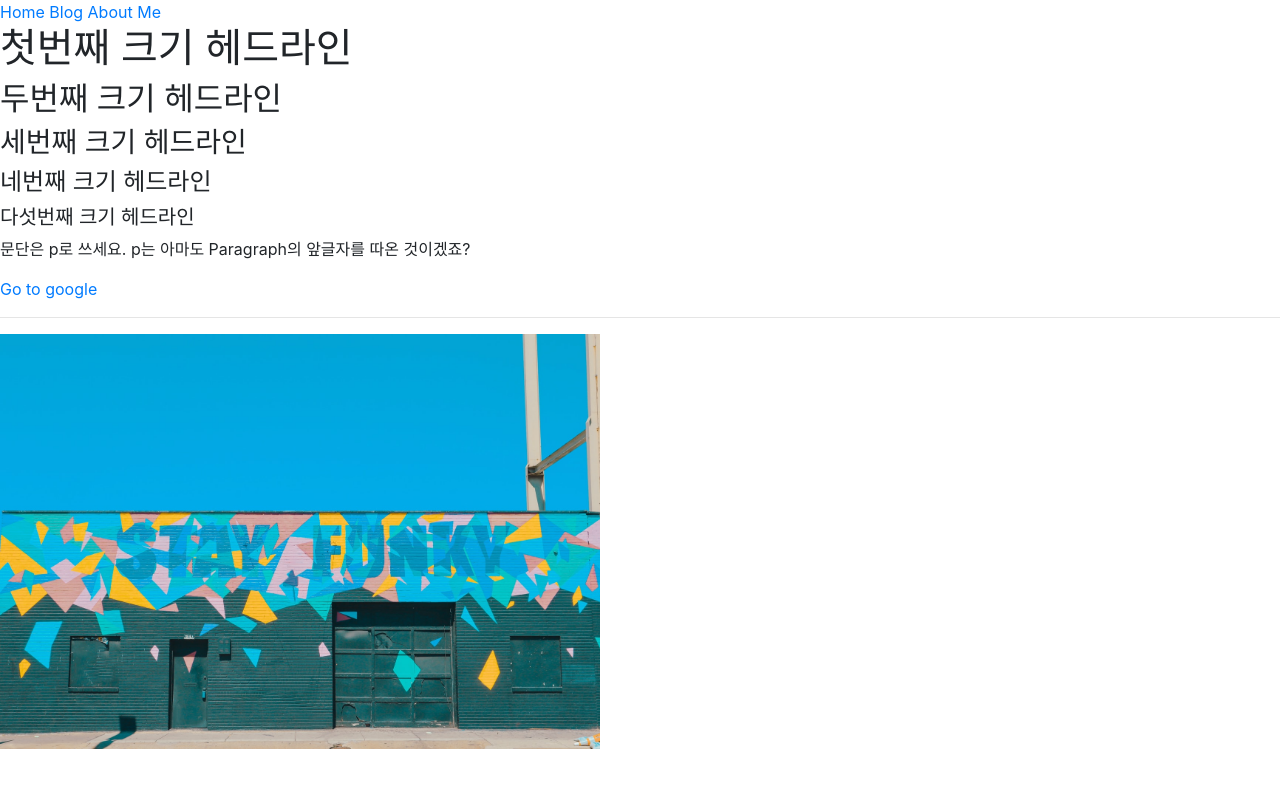
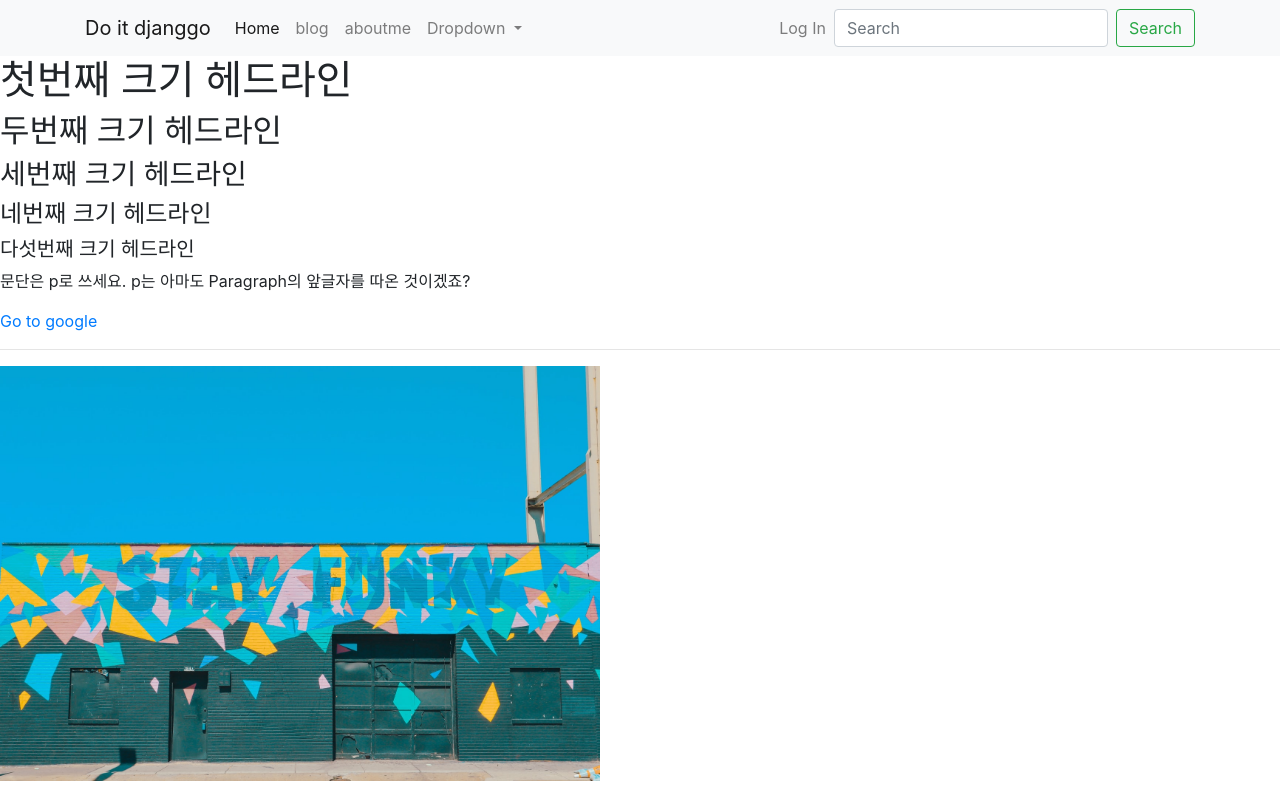
Before and after one commit to Parkchearin/Parkchearin.github.io, a plain HTML site: page index.html in a window 1280 px wide. Drawn offline with nearby package versions, Linux system fonts and the light colour scheme.

Commit message:
my homepage

```diff
--- a/index.html
+++ b/index.html
@@ -5,11 +5,47 @@
         <link href="./bootstrap4/css/bootstrap.min.css" rel="stylesheet" type="text/css">
     </head>
     <body>
-        <nav>
-            <a href="./index.html">Home</a>
-            <a href="./blog_list.html">Blog</a>
-            <a href="./about_me.html">About Me</a>
-        </nav>
+        <nav class="navbar navbar-expand-lg navbar-light bg-light">
+            <div class="container">
+            <a class="navbar-brand" href="./index.html">Do it djanggo</a>
+            <button class="navbar-toggler" type="button" data-toggle="collapse" data-target="#navbarSupportedContent" aria-controls="navbarSupportedContent" aria-expanded="false" aria-label="Toggle navigation">
+              <span class="navbar-toggler-icon"></span>
+            </button>
+
+            <div class="collapse navbar-collapse" id="navbarSupportedContent">
+              <ul class="navbar-nav mr-auto">
+                <li class="nav-item active">
+                  <a class="nav-link" href="./index.html">Home <span class="sr-only">(current)</span></a>
+                </li>
+                <li class="nav-item">
+                  <a class="nav-link" href="./blog_list.html">blog</a>
+                  <li class="nav-item">
+                    <a class="nav-link" href="./about_me.html">aboutme</a>
+                </li>
+                <li class="nav-item dropdown">
+                  <a class="nav-link dropdown-toggle" href="#" id="navbarDropdown" role="button" data-toggle="dropdown" aria-haspopup="true" aria-expanded="false">
+                    Dropdown
+                  </a>
+                  <div class="dropdown-menu" aria-labelledby="navbarDropdown">
+                    <a class="dropdown-item" href="#">Action</a>
+                    <a class="dropdown-item" href="#">Another action</a>
+                    <div class="dropdown-divider"></div>
+                    <a class="dropdown-item" href="#">Something else here</a>
+                  </div>
+                </li>
+
+              </ul>
+              <ul class="navbar-nav">
+                <li class="nav-item">
+                    <a class="nav-link" href="#">Log In</a>
+                </li>
+              </ul>
+              <form class="form-inline my-2 my-lg-0">
+                <input class="form-control mr-sm-2" type="search" placeholder="Search" aria-label="Search">
+                <button class="btn btn-outline-success my-2 my-sm-0" type="submit">Search</button>
+              </form>
+            </div>
+          </nav>
 
         <h1>첫번째 크기 헤드라인</h1>
         <h2>두번째 크기 헤드라인</h1>
```
